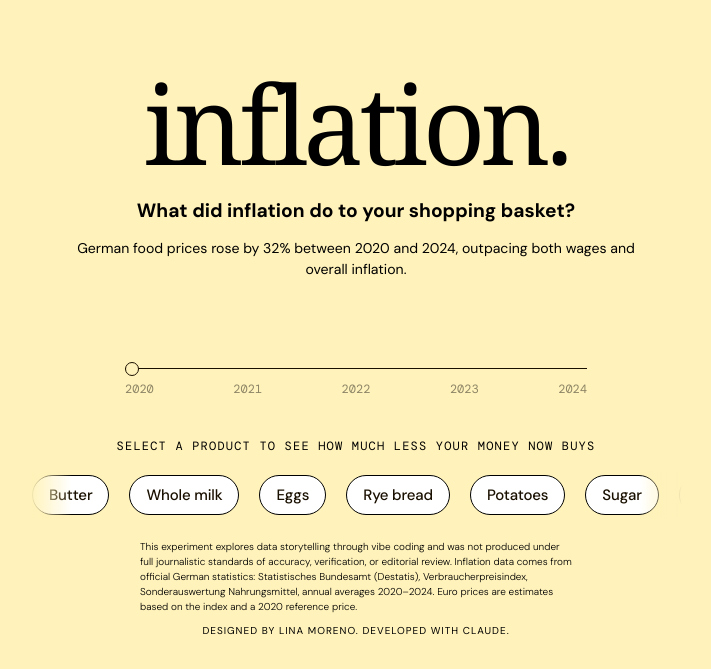
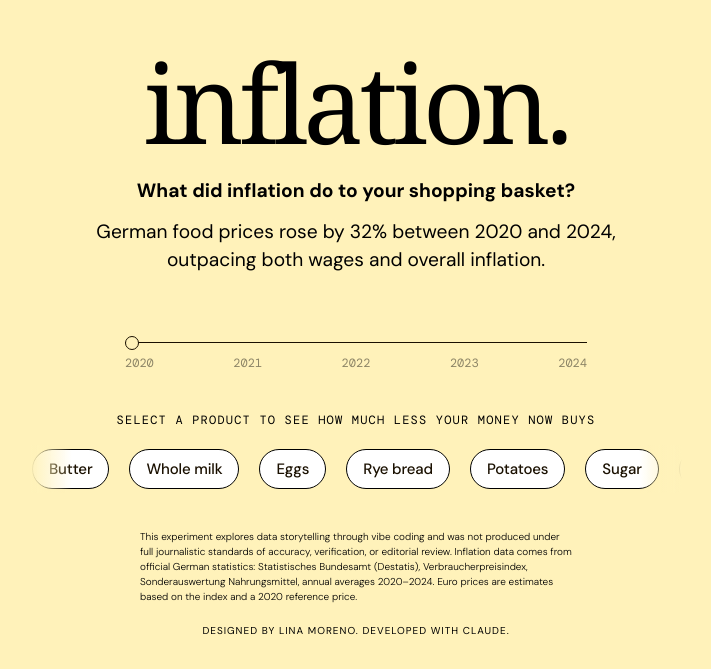
Before and after one commit to storytellinganimal/inflation, a React (Create React App) app: page / in a window 1280 px wide. Shown: the part 131-800 px from the top of the page, without its empty margins (284-995 px from the left). Built offline with nearby package versions, Linux system fonts and the light colour scheme; a web font is replaced by a local one.

Commit message:
fixed alignments of landing and products

```diff
--- a/src/App.jsx
+++ b/src/App.jsx
@@ -357,7 +357,7 @@ export default function InflationApp() {
       <div className="page-frame">
 
         {/* Content zone: fills remaining height, content vertically centered */}
-        <div className="content-zone">
+        <div className={`content-zone${active ? " content-zone--product" : ""}`}>
           {active
             ? <ProductView key={activeId} product={active} yearIdx={yearIdx} />
             : <LandingView landingSlider={landingSlider} />
--- a/src/index.css
+++ b/src/index.css
@@ -46,8 +46,11 @@ body {
   align-items: center;
   justify-content: center;
   width: 100%;
-  /* larger top padding shifts centering point up, reducing gap to slider below */
   padding: clamp(40px, 14vh, 160px) 24px 0;
+}
+
+.content-zone--product {
+  align-items: flex-start;
 }
 
 /* ── BOTTOM ZONE — never moves ──────────────────────────── */
@@ -152,7 +155,7 @@ input[type="range"]::-moz-range-thumb {
 }
 
 .landing-description {
-  font-size: clamp(13px, 1.1vw, 16px);
+  font-size: clamp(15px, 1.5vw, 20px);
   font-weight: 400;
   line-height: 1.5;
   color: var(--ink);
@@ -343,7 +346,7 @@ input[type="range"]::-moz-range-thumb {
 .disclaimer {
   max-width: 480px;
   padding: 0 24px;
-  margin-top: 20px;
+  margin-top: 36px;
 }
 
 .disclaimer p {
@@ -358,7 +361,7 @@ input[type="range"]::-moz-range-thumb {
 /* ── FOOTER ─────────────────────────────────────────────── */
 
 .site-footer {
-  margin-top: 10px;
+  margin-top: 20px;
   padding: 0 24px;
 }
 
```
